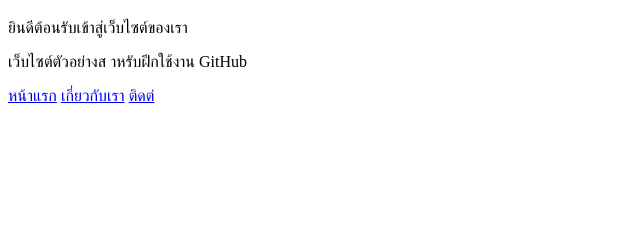
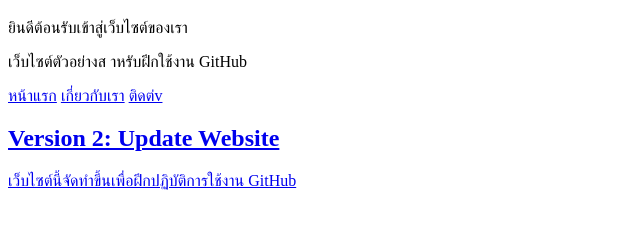
Before and after one commit to 68319010007-wq/69Dev03-github-put, a plain HTML site: page index.html in a window 1280 px wide. Shown: the part 61-290 px from the top of the page, without its empty margins (0-640 px from the left). Drawn offline with Linux system fonts and the light colour scheme.

Commit message:
Update Website Content

```diff
--- a/index.html
+++ b/index.html
@@ -6,8 +6,9 @@
  <p>เว็บไซต์ตัวอย่างส าหรับฝึกใช้งาน GitHub</p>
  <a href="index.html">หน้าแรก</a>
  <a href="about.html">เกี่ยวกับเรา</a>
- <a href="contact.html">ติดต่
+ <a href="contact.html">ติดต่v
 </head>
-
+   <h2>Version 2: Update Website</h2>
+<p>เว็บไซต์นี้จัดทำขึ้นเพื่อฝึกปฏิบัติการใช้งาน GitHub</p>
 </body>
 </html>
```
